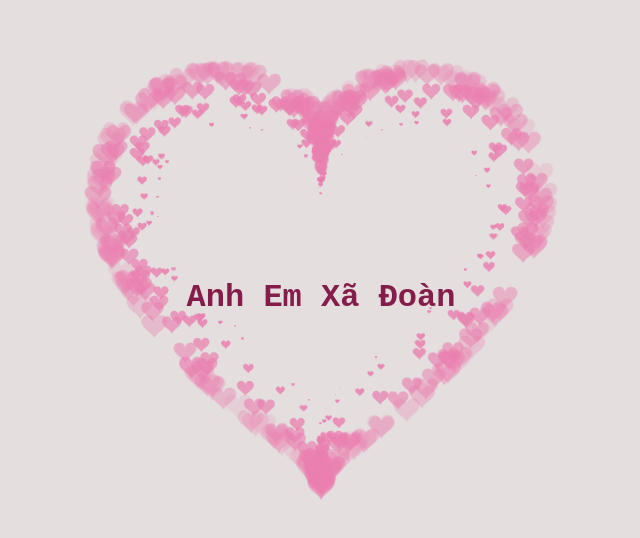
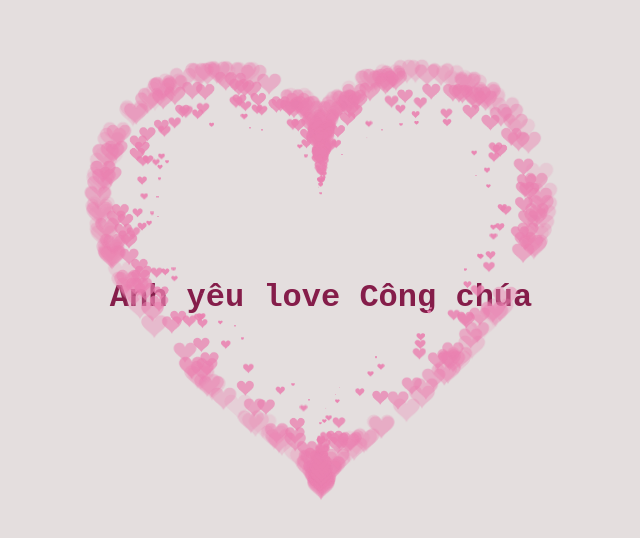
Before and after one commit to Shinsh0802/LoveHeartt, a plain HTML site: page index.html in a window 1280 px wide. Shown: the part 124-662 px from the top of the page, without its empty margins (319-959 px from the left). Drawn offline with Linux system fonts and the light colour scheme.

Commit message:
update title h1

```diff
--- a/index.html
+++ b/index.html
@@ -55,7 +55,7 @@ canvas {
 
  <BODY>
 
-  <h1>Anh Em Xã Đoàn</h1>
+  <h1>Anh yêu love  Công chúa</h1>
 
   <canvas id="pinkboard"></canvas>
 
```
